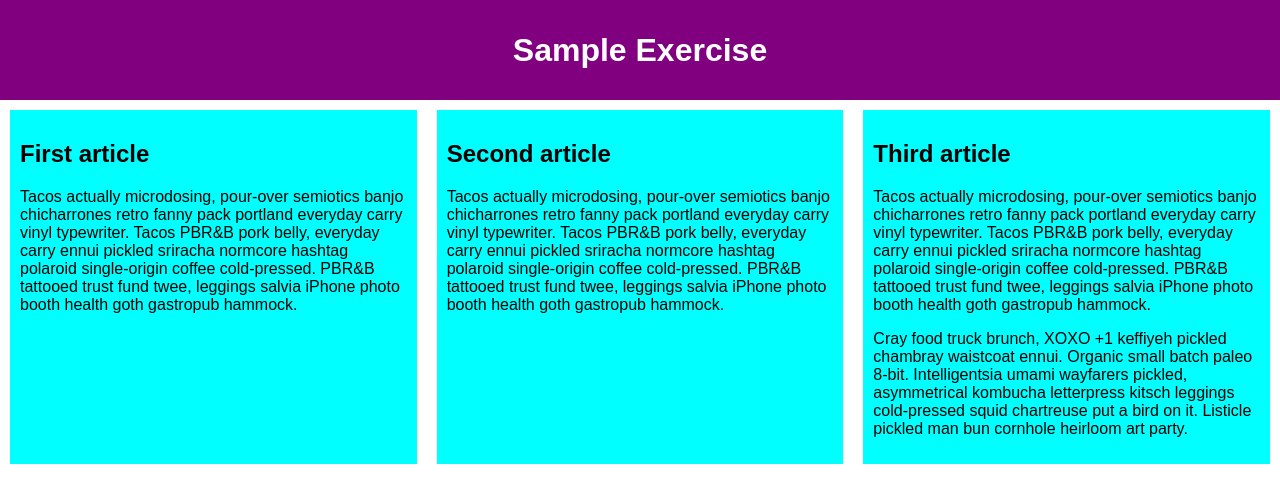
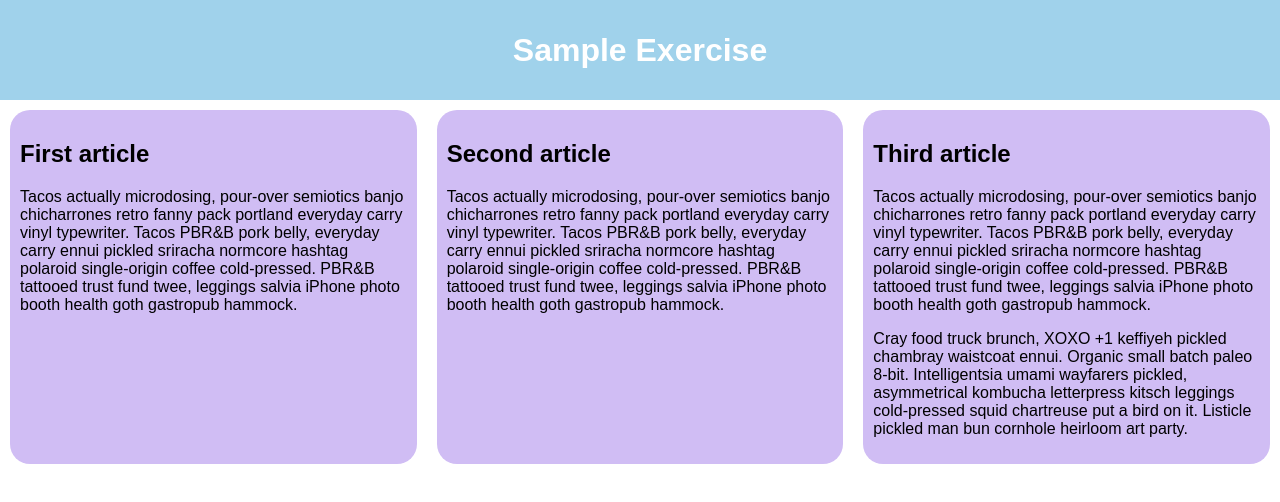
Before and after one commit to shivangsaraswat/ex-2, a plain HTML site: page index.html in a window 1280 px wide. Drawn offline with Linux system fonts and the light colour scheme.

Commit message:
small-change

```diff
--- a/styles.css
+++ b/styles.css
@@ -11,7 +11,7 @@ html {
   }
 
   header {
-    background: purple;
+    background: #a0d2eb;
     height: 100px;
   }
 
@@ -25,7 +25,8 @@ html {
   article {
     padding: 10px;
     margin: 10px;
-    background: aqua;
+    background: #d0bdf4;
+    border-radius: 20px;
   }
 
   /* Add your flexbox CSS below here */
```
